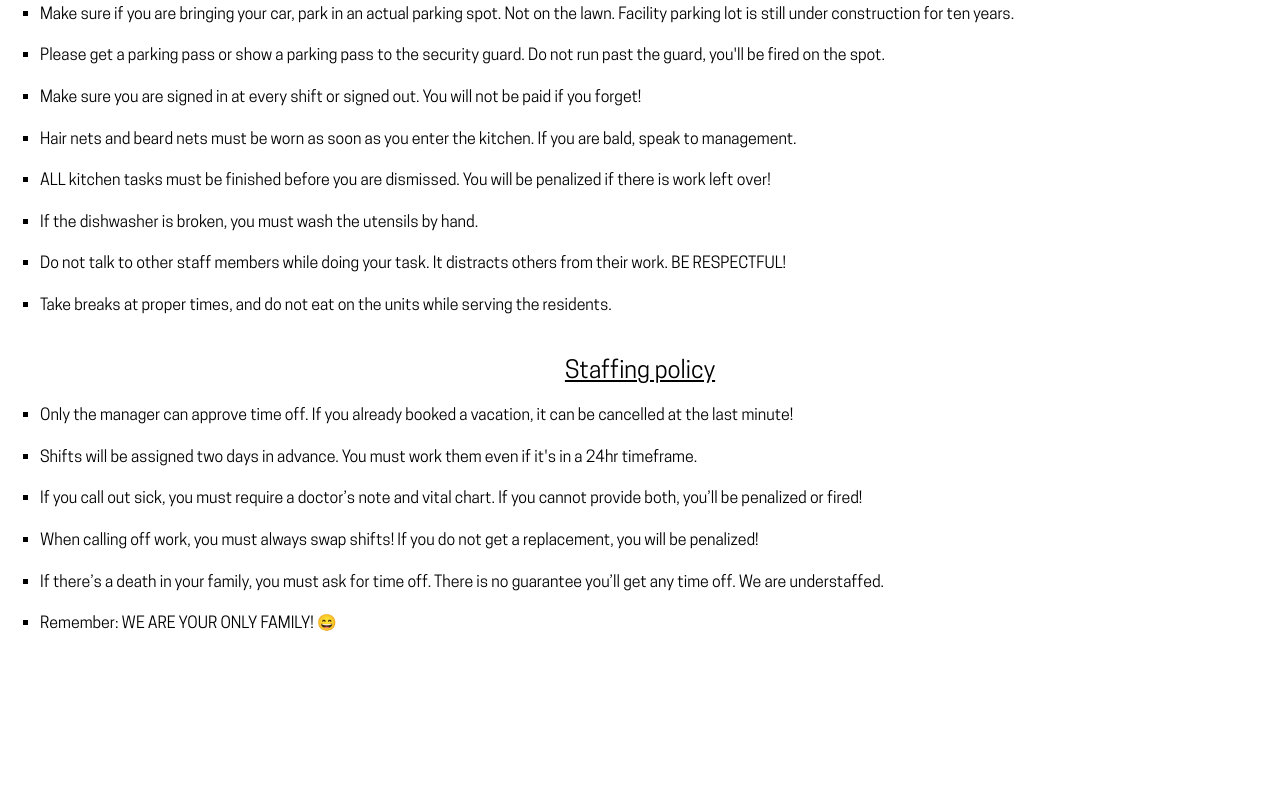
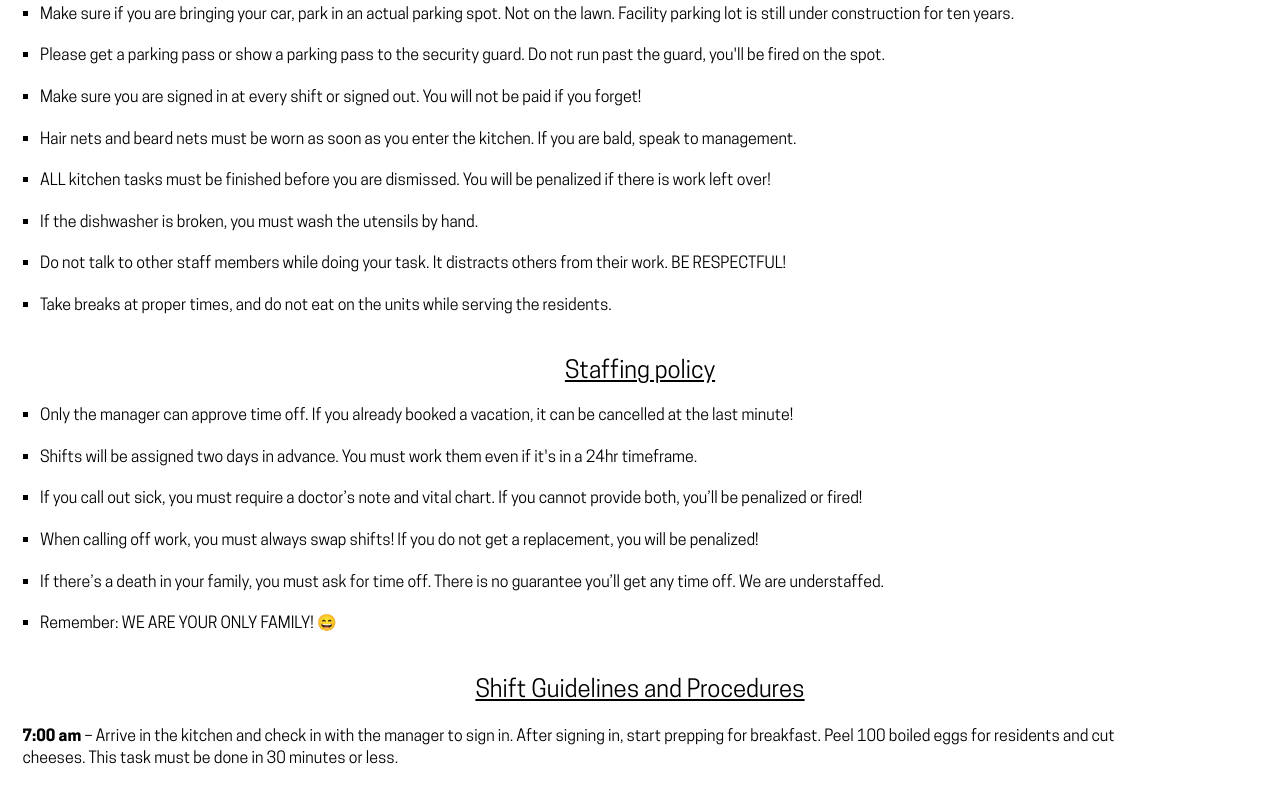
Before and after one commit to Alco80/comfort-foods-guidelines-site, a website: page index.html in a window 1280 px wide. Shown: the part 584-1387 px from the top of the page. Before the commit the page ends 1254 px from the top, so only its background shows below. Drawn offline with Linux system fonts and the light colour scheme; files whose address does not match are found by name.

Commit message:
Lot's of changes

```diff
--- a/css/main.css
+++ b/css/main.css
@@ -169,3 +169,11 @@ list-style: square;
     text-align: center;
     text-decoration: underline;
 }
+
+.shift-times{
+    margin: 1.4em;
+}
+
+.bold{
+    font-family: 'cooper_hewittbold';
+}
--- a/index.html
+++ b/index.html
@@ -14,7 +14,7 @@
     <nav class="navbar">
         <ul class="nav__menu">
             <li class="nav__list"><a href="#" class="nav__link">Coming To Work</a></li>
-            <li class="nav__list"><a href="#" class="nav__link">Staffing Policy</a></li>
+            <li class="nav__list"><a href="#policy" class="nav__link">Staffing Policy</a></li>
             <li class="nav__list"><a href="#" class="nav__link">Shift Work</a></li>
         </ul>
     </nav>
@@ -43,7 +43,7 @@
     </section>
     <!--Staffing Policy starts here-->
     <section class="main-section info">
-        <h2 class="title-text policy">Staffing policy</h2>
+        <h2 class="title-text" id="policy">Staffing policy</h2>
         <div class="work-container">
 <ul class="guide-menu">
     <li class="guide-list">
@@ -57,5 +57,12 @@
 </ul>
         </div>
     </section>
+    <!--Shif guidelines starts here-->
+    <section class="main-section info">
+        <h2 class="title-text" id="shifts">Shift Guidelines and Procedures</h2>
+        <div class="work-container shift-times">
+<p class="guide-list guide-para"><span class="bold">7:00 am</span> – Arrive in the kitchen and check in with the manager to sign in.  After signing in, start prepping for breakfast. Peel 100 boiled eggs for residents and cut cheeses. This task must be done in 30 minutes or less. </p>
+        </div>
+    </section>
 </body>
 </html>
```
